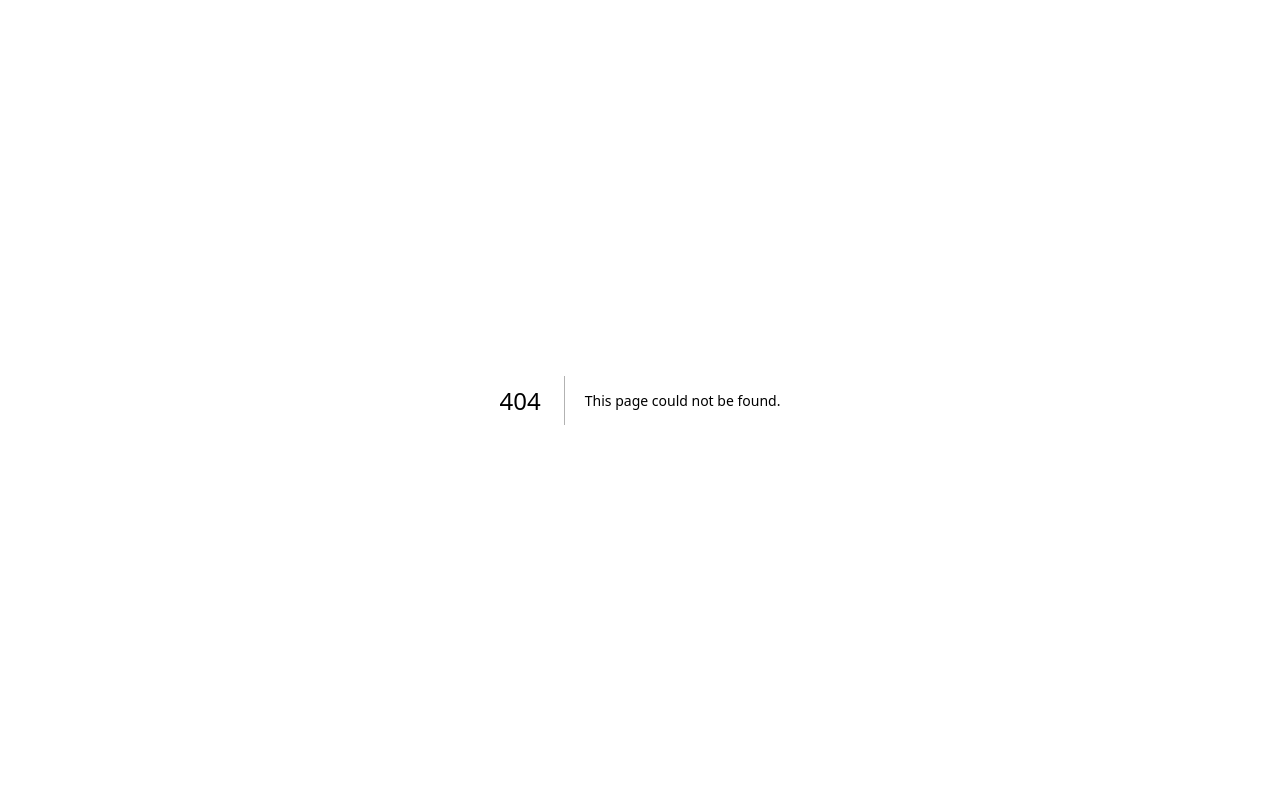
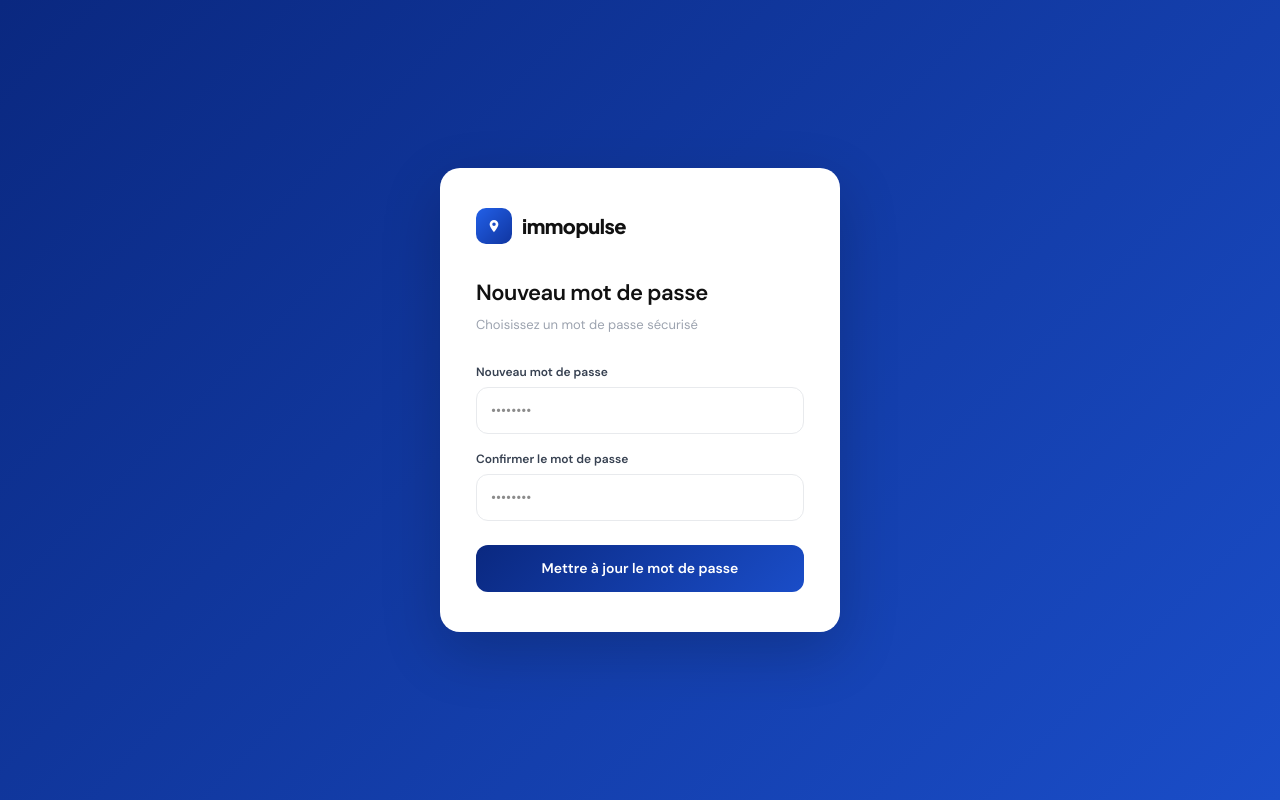
Before and after one commit to alex2705-spec/immopulse, a Next.js app: page /reset-password in a window 1280 px wide. Before the commit this address had no page. Built offline with nearby package versions, Linux system fonts and the light colour scheme; no server answers.

Commit message:
add reset password page

```diff
--- /dev/null
+++ b/app/reset-password/page.tsx
@@ -0,0 +1,84 @@
+'use client'
+
+import { useEffect, useState } from 'react'
+import { supabase } from '../supabase'
+import { useRouter } from 'next/navigation'
+
+export default function ResetPasswordPage() {
+  const [password, setPassword] = useState('')
+  const [confirm, setConfirm] = useState('')
+  const [loading, setLoading] = useState(false)
+  const [error, setError] = useState('')
+  const [success, setSuccess] = useState(false)
+  const router = useRouter()
+
+  useEffect(() => {
+    const { data: { subscription } } = supabase.auth.onAuthStateChange((event) => {
+      if (event === 'PASSWORD_RECOVERY') {}
+    })
+    return () => subscription.unsubscribe()
+  }, [])
+
+  async function handleSubmit() {
+    setError('')
+    if (!password) return setError('Entrez un nouveau mot de passe')
+    if (password.length < 6) return setError('Le mot de passe doit faire au moins 6 caractères')
+    if (password !== confirm) return setError('Les mots de passe ne correspondent pas')
+    setLoading(true)
+    const { error } = await supabase.auth.updateUser({ password })
+    setLoading(false)
+    if (error) {
+      setError(error.message)
+    } else {
+      setSuccess(true)
+      setTimeout(() => router.push('/carte'), 2000)
+    }
+  }
+
+  return (
+    <div style={{ minHeight: '100vh', display: 'flex', alignItems: 'center', justifyContent: 'center', background: 'linear-gradient(135deg, #0A2880 0%, #1A4DC8 100%)', fontFamily: 'DM Sans, sans-serif', padding: 20 }}>
+      <div style={{ background: '#fff', borderRadius: 20, padding: '40px 36px', width: '100%', maxWidth: 400, boxShadow: '0 20px 60px rgba(0,0,0,0.2)' }}>
+        <div style={{ display: 'flex', alignItems: 'center', gap: 10, marginBottom: 32 }}>
+          <div style={{ width: 36, height: 36, borderRadius: 10, background: 'linear-gradient(135deg,#2260E8,#1035A0)', display: 'flex', alignItems: 'center', justifyContent: 'center' }}>
+            <svg width="14" height="14" viewBox="0 0 16 16" fill="#fff"><path d="M8 1a5 5 0 0 1 5 5c0 3.5-5 9-5 9S3 9.5 3 6a5 5 0 0 1 5-5zm0 3a2 2 0 1 0 0 4 2 2 0 0 0 0-4z"/></svg>
+          </div>
+          <span style={{ fontSize: 20, fontWeight: 800, letterSpacing: -0.5, color: '#111', fontFamily: 'var(--font-jakarta), sans-serif' }}>immopulse</span>
+        </div>
+        <h1 style={{ fontSize: 22, fontWeight: 700, color: '#111', margin: '0 0 6px', letterSpacing: -0.5 }}>Nouveau mot de passe</h1>
+        <p style={{ fontSize: 13, color: '#9CA3AF', margin: '0 0 28px' }}>Choisissez un mot de passe sécurisé</p>
+        {success ? (
+          <div style={{ textAlign: 'center', padding: '20px 0' }}>
+            <div style={{ fontSize: 40, marginBottom: 12 }}>✓</div>
+            <div style={{ fontSize: 15, fontWeight: 600, color: '#065F46' }}>Mot de passe mis à jour !</div>
+            <div style={{ fontSize: 13, color: '#9CA3AF', marginTop: 6 }}>Redirection en cours...</div>
+          </div>
+        ) : (
+          <>
+            <div style={{ marginBottom: 16 }}>
+              <label style={{ fontSize: 12, fontWeight: 600, color: '#374151', display: 'block', marginBottom: 6 }}>Nouveau mot de passe</label>
+              <input type="password" value={password} onChange={e => setPassword(e.target.value)} placeholder="••••••••"
+                style={{ width: '100%', padding: '12px 14px', borderRadius: 12, border: '1.5px solid #E8EAED', fontSize: 14, outline: 'none', fontFamily: 'DM Sans, sans-serif', boxSizing: 'border-box' }}
+                onFocus={e => e.target.style.borderColor = '#2260E8'} onBlur={e => e.target.style.borderColor = '#E8EAED'} />
+            </div>
+            <div style={{ marginBottom: 24 }}>
+              <label style={{ fontSize: 12, fontWeight: 600, color: '#374151', display: 'block', marginBottom: 6 }}>Confirmer le mot de passe</label>
+              <input type="password" value={confirm} onChange={e => setConfirm(e.target.value)} placeholder="••••••••"
+                onKeyDown={e => e.key === 'Enter' && handleSubmit()}
+                style={{ width: '100%', padding: '12px 14px', borderRadius: 12, border: '1.5px solid #E8EAED', fontSize: 14, outline: 'none', fontFamily: 'DM Sans, sans-serif', boxSizing: 'border-box' }}
+                onFocus={e => e.target.style.borderColor = '#2260E8'} onBlur={e => e.target.style.borderColor = '#E8EAED'} />
+            </div>
+            {error && (
+              <div style={{ background: '#FEF2F2', border: '1px solid #FECACA', borderRadius: 10, padding: '10px 14px', marginBottom: 16, fontSize: 13, color: '#DC2626' }}>
+                {error}
+              </div>
+            )}
+            <button onClick={handleSubmit} disabled={loading}
+              style={{ width: '100%', padding: '13px', borderRadius: 12, border: 'none', background: loading ? '#9CA3AF' : 'linear-gradient(135deg,#0A2880,#1A4DC8)', color: '#fff', fontSize: 14, fontWeight: 600, cursor: loading ? 'not-allowed' : 'pointer', fontFamily: 'DM Sans, sans-serif' }}>
+              {loading ? 'Mise à jour...' : 'Mettre à jour le mot de passe'}
+            </button>
+          </>
+        )}
+      </div>
+    </div>
+  )
+}
```
